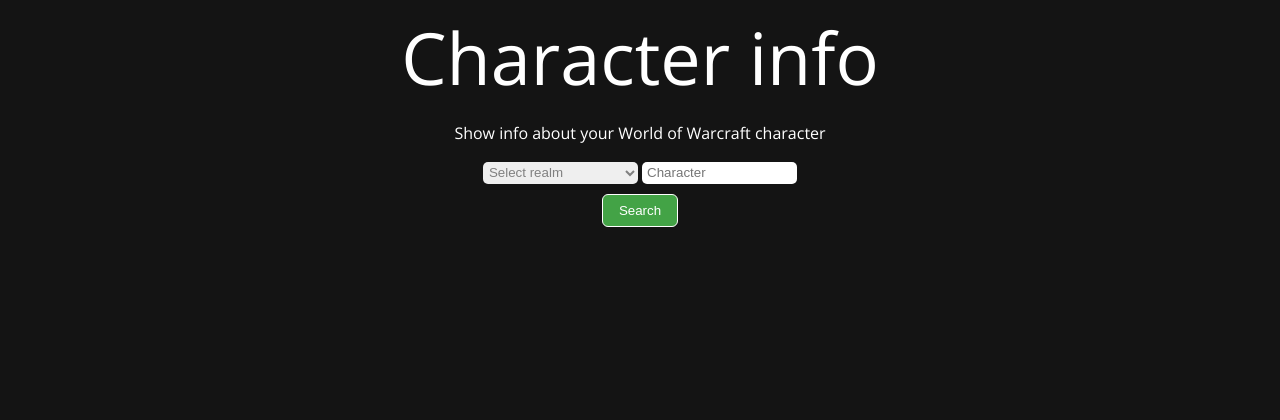
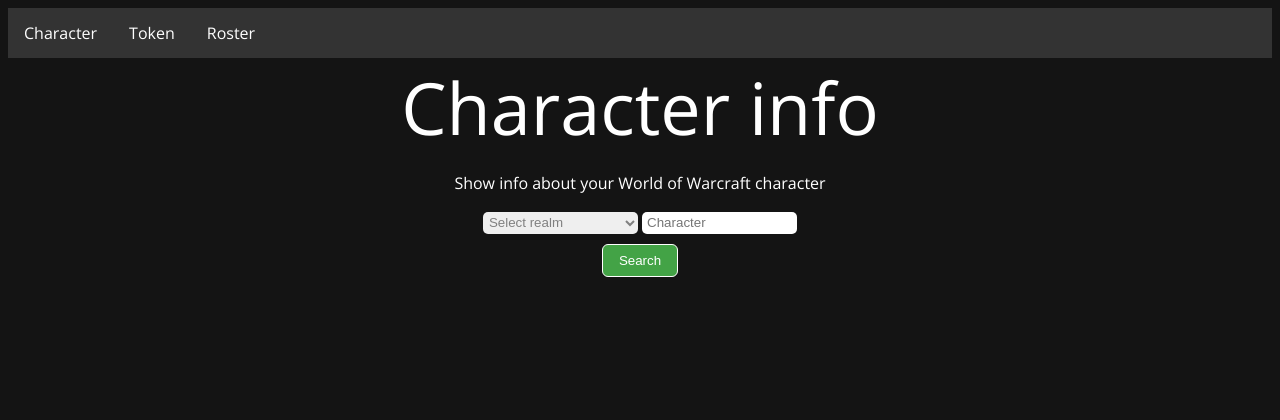
Before and after one commit to frreri/CharacterInfo, a Python web app: template webengine/templates/lookup.html in a window 1280 px wide. Shown: the top 420 px of the page. Run offline with Jinja, Linux system fonts and the light colour scheme; the template is opened without the code that fills it, so the values that code supplies are empty.

Commit message:
added basic nav bar

```diff
--- a/webengine/static/css/main.css
+++ b/webengine/static/css/main.css
@@ -281,3 +281,26 @@ img {
 .region-color {
     color: #a335ee;
 }
+ul {
+    list-style-type: none;
+    margin: 0;
+    padding: 0;
+    overflow: hidden;
+    background-color: #333;
+}
+
+li {
+float: left;
+}
+
+li a {
+display: block;
+color: white;
+text-align: center;
+padding: 14px 16px;
+text-decoration: none;
+}
+
+li a:hover {
+background-color: #111;
+}
--- a/webengine/templates/layout.html
+++ b/webengine/templates/layout.html
@@ -1,5 +1,6 @@
 <!DOCTYPE HTML>
 <html lang="en">
+
 <head>
     {% if title %}
     <title>Frer.se - {{ title }}</title>
@@ -10,16 +11,23 @@
     <meta name="viewport" content="width=device-width, initial-scale=1.0, shrink-to-fit=no">
     <link rel="stylesheet" href="{{ url_for('static', filename='css/main.css') }}">
     <link rel="stylesheet" href="{{ url_for('static', filename='css/lookup.css') }}">
-    <link href="{{ url_for('static', filename='images/frerfavicon.png') }}" rel="icon" type="image/x-icon"/>
+    <link href="{{ url_for('static', filename='images/frerfavicon.png') }}" rel="icon" type="image/x-icon" />
     <link href="https://fonts.googleapis.com/css?family=Open+Sans" rel="stylesheet">
     {% block head %}
     {% endblock head %}
 </head>
 {% if char_data %}
+
 <body class="captain-p" onload="char_size()">
     {% else %}
+
     <body class="captain-p">
         {% endif %}
+        <ul>
+            <li><a href="/">Character</a></li>
+            <li><a href="/token">Token</a></li>
+            <li><a href="/roster">Roster</a></li>
+        </ul>
         <div class="main-container">
             <div class="main-wrapper">
                 {% block content %}
@@ -29,4 +37,5 @@
             {% endblock footer %}
         </div>
     </body>
+
 </html>
```
Lines whose indentation alone changed are shown as unchanged.
